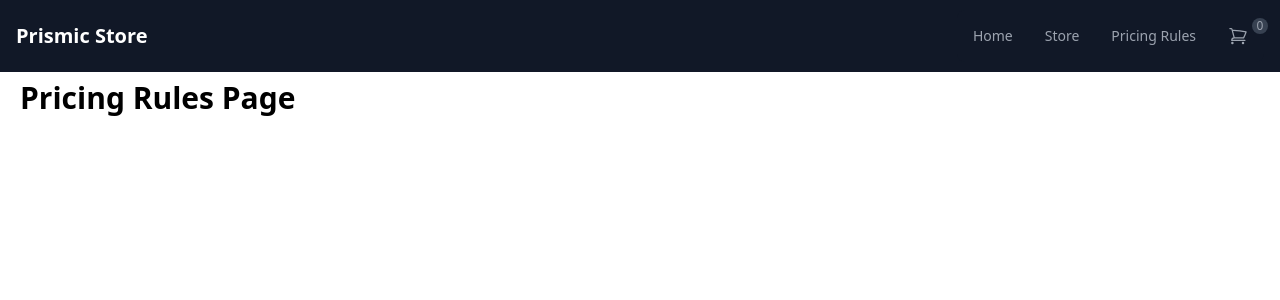
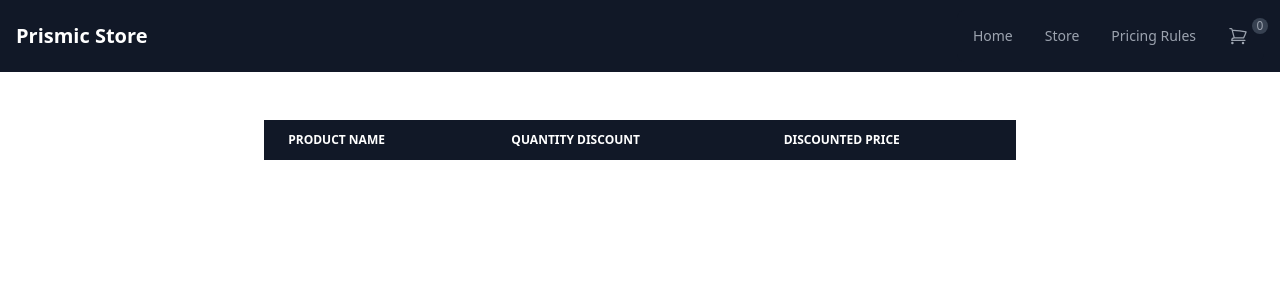
Before and after one commit to brandeddavid/prismic-test, a Next.js app: page /pricing-rules in a window 1280 px wide. Shown: the top 300 px of the page. Built offline with nearby package versions, Linux system fonts and the light colour scheme.

Commit message:
add pricing rule page

```diff
--- a/src/components/NavBar/navbar.tsx
+++ b/src/components/NavBar/navbar.tsx
@@ -46,7 +46,7 @@ const NavBar = (): JSX.Element => {
               </li>
               <li>
                 <Link
-                  href="#"
+                  href="/pricing-rules"
                   className="block py-2 pl-3 pr-4 rounded md:border-0 md:p-0 text-gray-400 md:hover:text-white hover:bg-gray-700 hover:text-white md:hover:bg-transparent"
                 >
                   Pricing Rules
--- a/src/components/PricingRulesDialog/pricingRulesDialog.tsx
+++ b/src/components/PricingRulesDialog/pricingRulesDialog.tsx
@@ -183,7 +183,16 @@ const PricingRulesDialog = ({
                                 </Button>
                               </div>
                               <div className="grow ml-5">
-                                <Button cssClass="large" type="submit">
+                                <Button
+                                  cssClass="large"
+                                  type="submit"
+                                  disabled={
+                                    !ruleQuantity ||
+                                    Number(ruleQuantity) === 0 ||
+                                    !discountedPrice ||
+                                    Number(discountedPrice) === 0
+                                  }
+                                >
                                   Save
                                 </Button>
                               </div>
--- a/src/pages/pricing-rules.tsx
+++ b/src/pages/pricing-rules.tsx
@@ -1,7 +1,73 @@
-import React from "react";
+import Button from "@/components/Button/button";
+import React, { useContext, useState } from "react";
+import { PricingRulesContext } from "../context/pricingRulesContext";
+import PricingRulesDialog from "../components/PricingRulesDialog/pricingRulesDialog";
 
 const PricingRules = (): JSX.Element => {
-  return <div className="text-3xl font-bold m-5">Pricing Rules Page</div>;
+  const { pricingRules } = useContext(PricingRulesContext);
+  const [open, setOpen] = useState(false);
+
+  return (
+    <div className="flex pt-10">
+      <div className="grow" />
+      <div className="relative overflow-x-auto grow">
+        <table className="w-full text-sm text-left text-gray-500 ">
+          <thead className="text-xs text-white uppercase bg-gray-900">
+            <tr>
+              <th scope="col" className="px-6 py-3">
+                Product Name
+              </th>
+              <th scope="col" className="px-6 py-3">
+                Quantity Discount
+              </th>
+              <th scope="col" className="px-6 py-3">
+                Discounted Price
+              </th>
+              <th />
+            </tr>
+          </thead>
+          <tbody>
+            {pricingRules.map((pricingRule) => {
+              const { productId, productName, ruleQuantity, discountedPrice } =
+                pricingRule;
+              return (
+                <>
+                  <tr key={productId} className="bg-white border-b">
+                    <th
+                      scope="row"
+                      className="px-6 py-4 font-medium text-gray-900 whitespace-nowrap"
+                    >
+                      {productName}
+                    </th>
+                    <td className="px-6 py-4">{ruleQuantity}</td>
+                    <td className="px-6 py-4">{discountedPrice}</td>
+                    <td className="px-6 py-4">
+                      <Button
+                        cssClass="link-button"
+                        onClick={() => {
+                          setOpen(true);
+                        }}
+                      >
+                        Edit
+                      </Button>
+                    </td>
+                  </tr>
+                  <PricingRulesDialog
+                    show={open}
+                    setOpen={setOpen}
+                    pricingRule={pricingRule}
+                    productName={pricingRule.productName}
+                    productId={pricingRule.productId}
+                  />
+                </>
+              );
+            })}
+          </tbody>
+        </table>
+      </div>
+      <div className="grow" />
+    </div>
+  );
 };
 
 export default PricingRules;
--- a/src/pages/store.tsx
+++ b/src/pages/store.tsx
@@ -50,7 +50,6 @@ const Store = (): JSX.Element => {
 
   return (
     <>
-      <div className="text-3xl font-bold m-5">Store</div>
       {(!storeItems || storeItems.length === 0) && (
         <div className="text-red-500 font-bold m-5">No store products</div>
       )}
```
Also changed, not shown: 1 other file (tests, documents, lock files or other folders).
